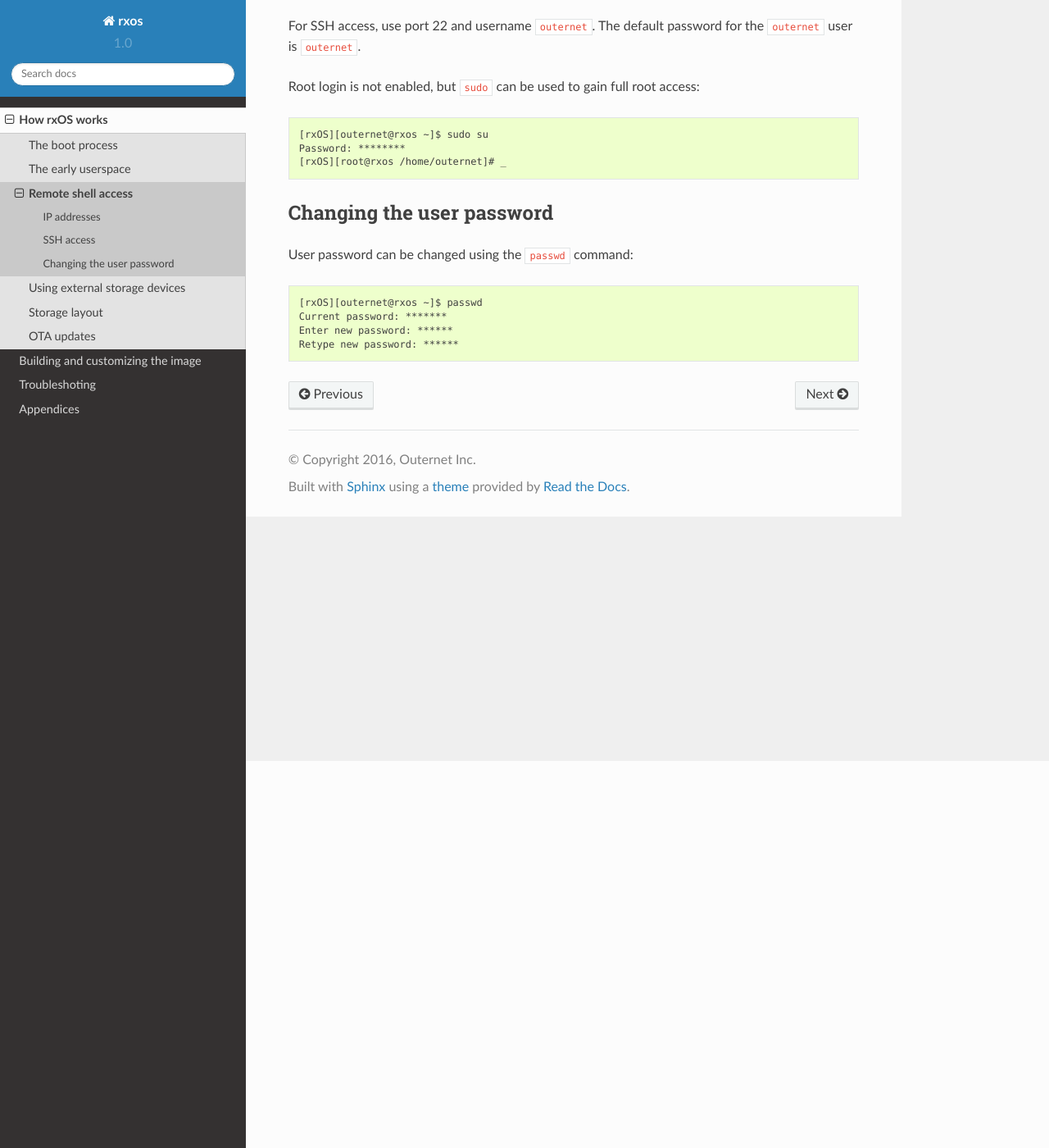
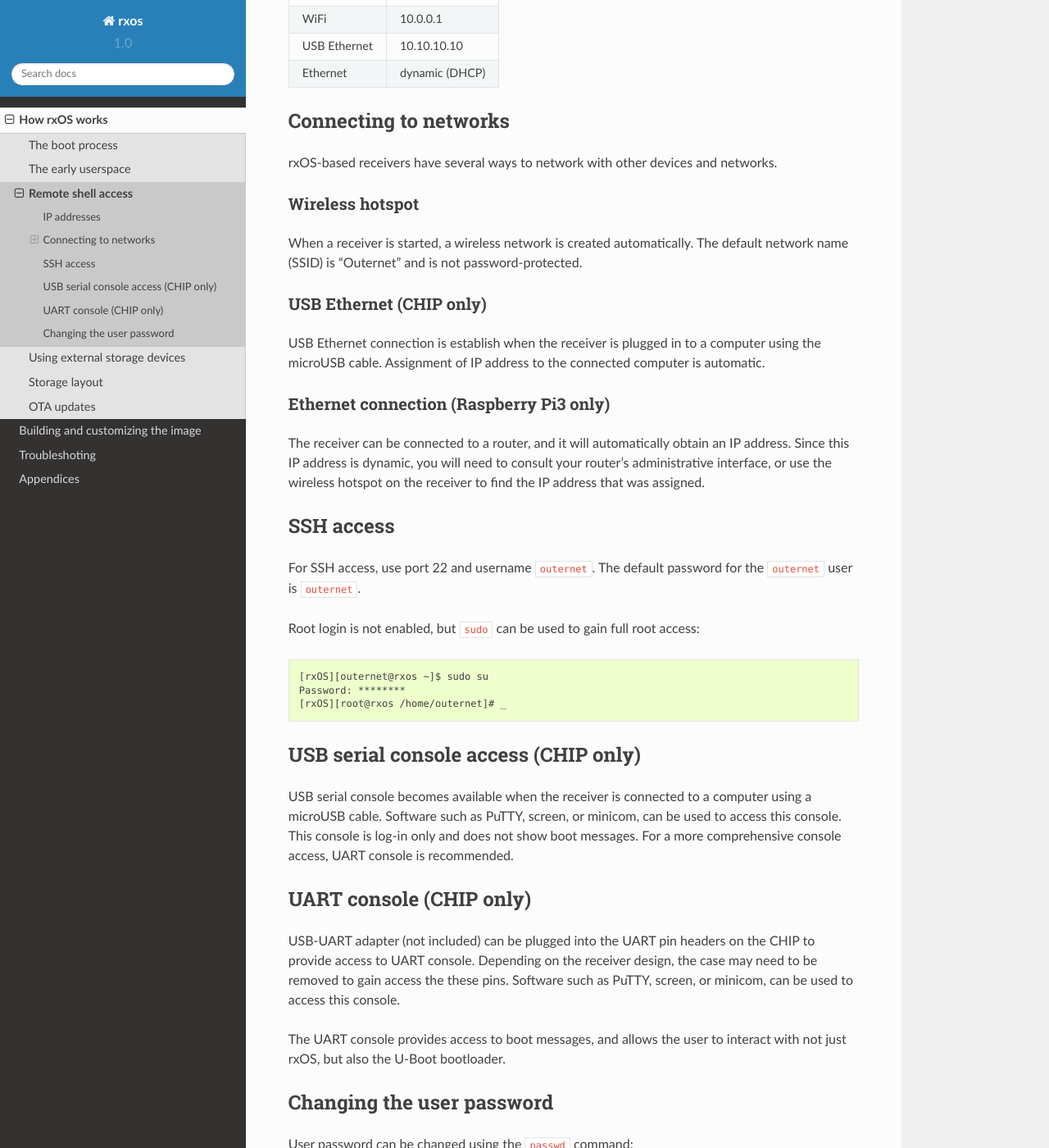
Before and after one commit to amasloub/rxOS, a Sphinx documentation site: the page built from docs/source/how_it_works/remote_access.rst, in a window 1280 px wide and 1400 px high, scrolled down 472 px. Shown: the whole window at 82% size. Built offline with Sphinx 7.4.7 and the Read the Docs theme 2.0.0, drawn with Linux system fonts in a browser that asks for light colours; some of the changed text lies outside the part shown.

Commit message:
Add docs for alternative remote access methods
Documented usage of USB Ethernet and USB/UART serial console.

Signed-off-by: Branko Vukelic <branko@outernet.is>

```diff
--- a/docs/source/how_it_works/remote_access.rst
+++ b/docs/source/how_it_works/remote_access.rst
@@ -1,19 +1,53 @@
 Remote shell access
 ===================
 
-rxOS only supports SSH for remote shell access.
+rxOS only supports the following methods for remotely accessing the system::
+
+- SSH over wireless hotspot (Pi3 and CHIP)
+- SSH over Ethernet (Pi3)
+- SSH over USB Ethernet (CHIP)
+- Serial console over USB (CHIP)
+- Serial console over UART (CHIP)
 
 IP addresses
 ------------
 
 The following addresses are assigned to on-board network interfaces:
 
-==========  ===============
-interface   address
-==========  ===============
-Ethernet    dynamic (DHCP)
-WiFi        10.0.0.1
-==========  ===============
+==============  ===============
+interface       address
+==============  ===============
+WiFi            10.0.0.1
+USB Ethernet    10.10.10.10
+Ethernet        dynamic (DHCP)
+==============  ===============
+
+Connecting to networks
+----------------------
+
+rxOS-based receivers have several ways to network with other devices and
+networks.
+
+Wireless hotspot
+~~~~~~~~~~~~~~~~
+
+When a receiver is started, a wireless network is created automatically. The
+default network name (SSID) is "Outernet" and is not password-protected.
+
+USB Ethernet (CHIP only)
+~~~~~~~~~~~~~~~~~~~~~~~~
+
+USB Ethernet connection is establish when the receiver is plugged in to a
+computer using the microUSB cable. Assignment of IP address to the connected
+computer is automatic.
+
+Ethernet connection (Raspberry Pi3 only)
+~~~~~~~~~~~~~~~~~~~~~~~~~~~~~~~~~~~~~~~~
+
+The receiver can be connected to a router, and it will automatically obtain an
+IP address. Since this IP address is dynamic, you will need to consult your
+router's administrative interface, or use the wireless hotspot on the receiver
+to find the IP address that was assigned.
 
 SSH access
 ----------
@@ -27,6 +61,27 @@ Root login is not enabled, but ``sudo`` can be used to gain full root access::
     Password: ********
     [rxOS][root@rxos /home/outernet]# _
 
+
+USB serial console access (CHIP only)
+-------------------------------------
+
+USB serial console becomes available when the receiver is connected to a
+computer using a microUSB cable. Software such as PuTTY, screen, or minicom,
+can be used to access this console. This console is log-in only and does not
+show boot messages. For a more comprehensive console access, UART console is
+recommended.
+
+UART console (CHIP only)
+------------------------
+
+USB-UART adapter (not included) can be plugged into the UART pin headers on the
+CHIP to provide access to UART console. Depending on the receiver design, the
+case may need to be removed to gain access the these pins. Software such as
+PuTTY, screen, or minicom, can be used to access this console.
+
+The UART console provides access to boot messages, and allows the user to
+interact with not just rxOS, but also the U-Boot bootloader.
+
 Changing the user password
 --------------------------
 
```
